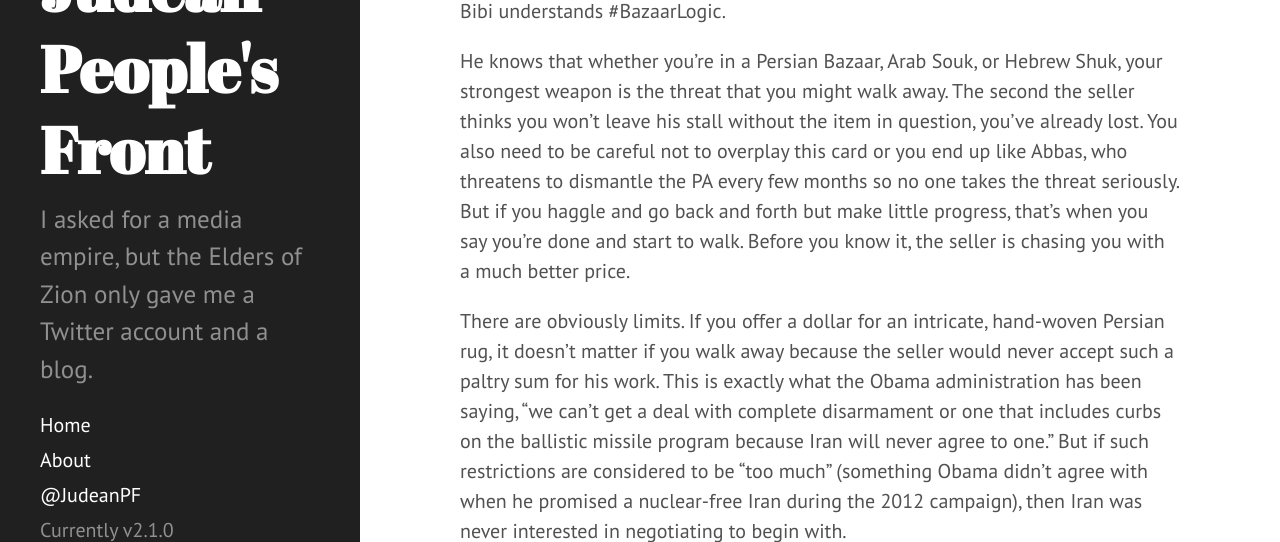
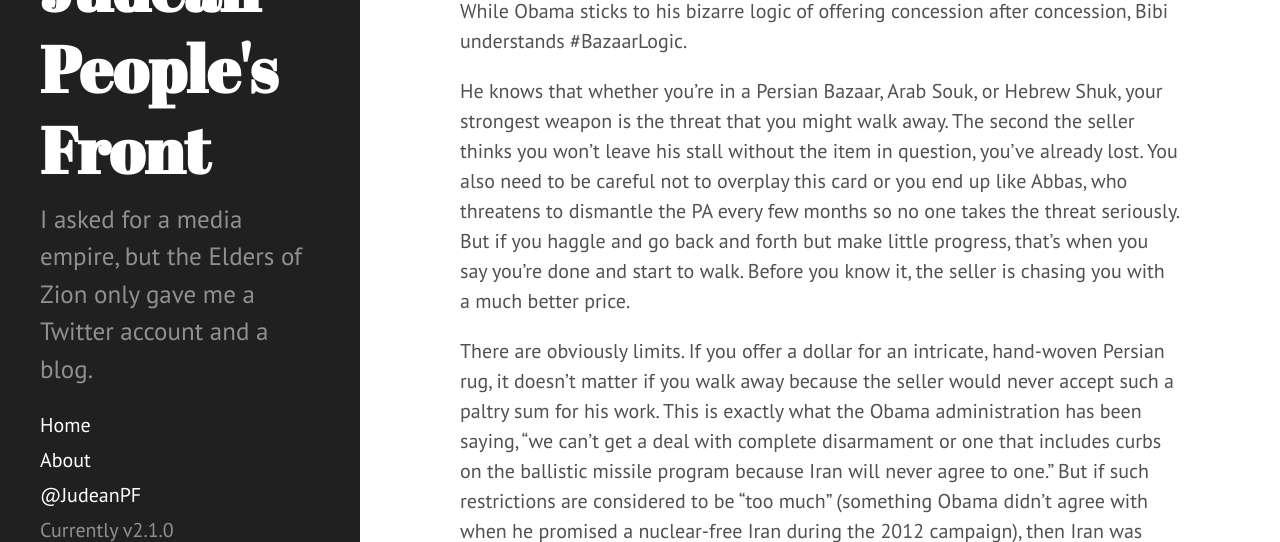
Before and after one commit to JudeanPF/judeanpf.github.io, a Jekyll site: the page built from _posts/2015-03-03-bazaar-logic.md, in a window 1280 px wide and 900 px high, scrolled down 1375 px, cut to the strip 262-804 px from the top of the window. Built offline with Jekyll 4.4.1, drawn with Linux system fonts in a browser that asks for light colours; Markdown is read by kramdown in place of the engine named in the settings.

Commit message:
added line about bizarre logic

```diff
--- a/_posts/2015-03-03-bazaar-logic.md
+++ b/_posts/2015-03-03-bazaar-logic.md
@@ -26,7 +26,7 @@ Nothing could be further from the truth. So what did he really say?
 
 ![Persian Bazaar](https://i.imgur.com/NV0siIR.jpg)
 
-Bibi understands #BazaarLogic.
+While Obama sticks to his bizarre logic of offering concession after concession, Bibi understands #BazaarLogic.
 
 He knows that whether you're in a Persian Bazaar, Arab Souk, or Hebrew Shuk, your strongest weapon is the threat that you might walk away. The second the seller thinks you won't leave his stall without the item in question, you've already lost. You also need to be careful not to overplay this card or you end up like Abbas, who threatens to dismantle the PA every few months so no one takes the threat seriously. But if you haggle and go back and forth but make little progress, that's when you say you're done and start to walk. Before you know it, the seller is chasing you with a much better price.
 
```
